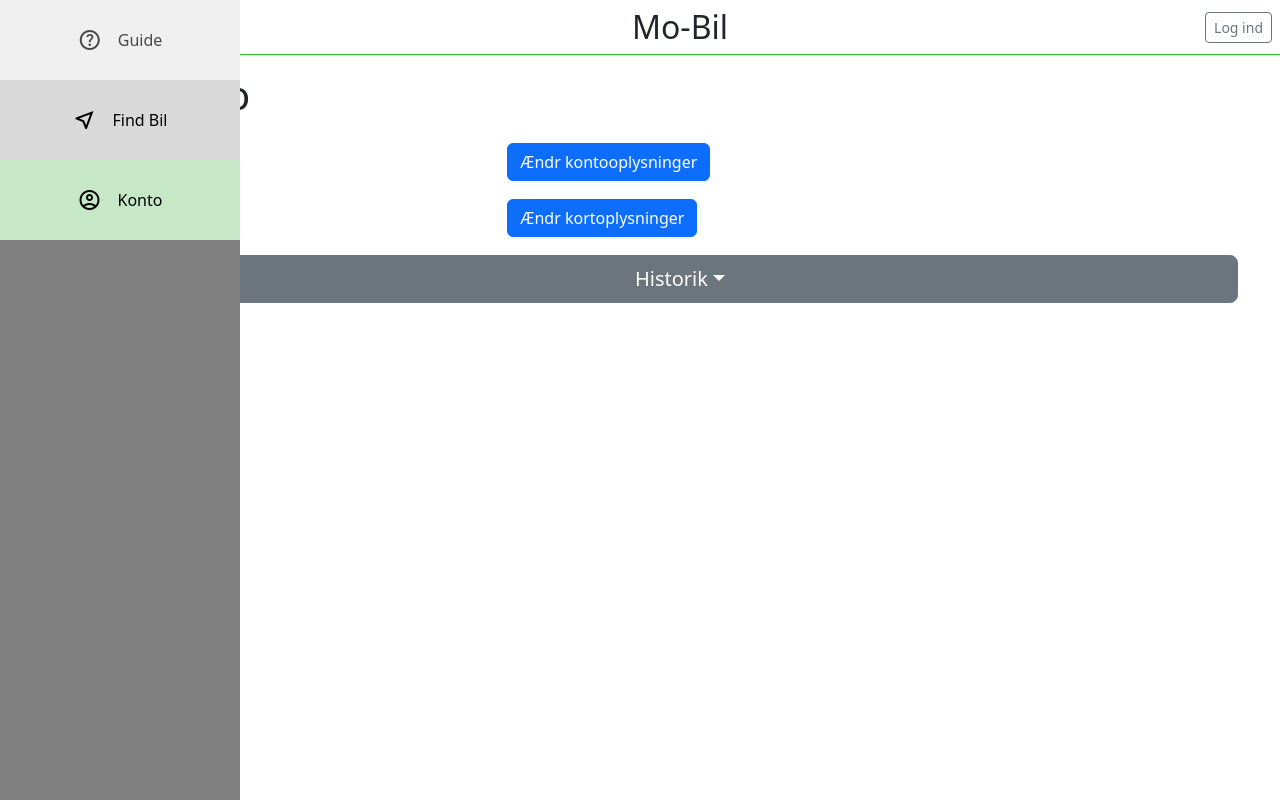
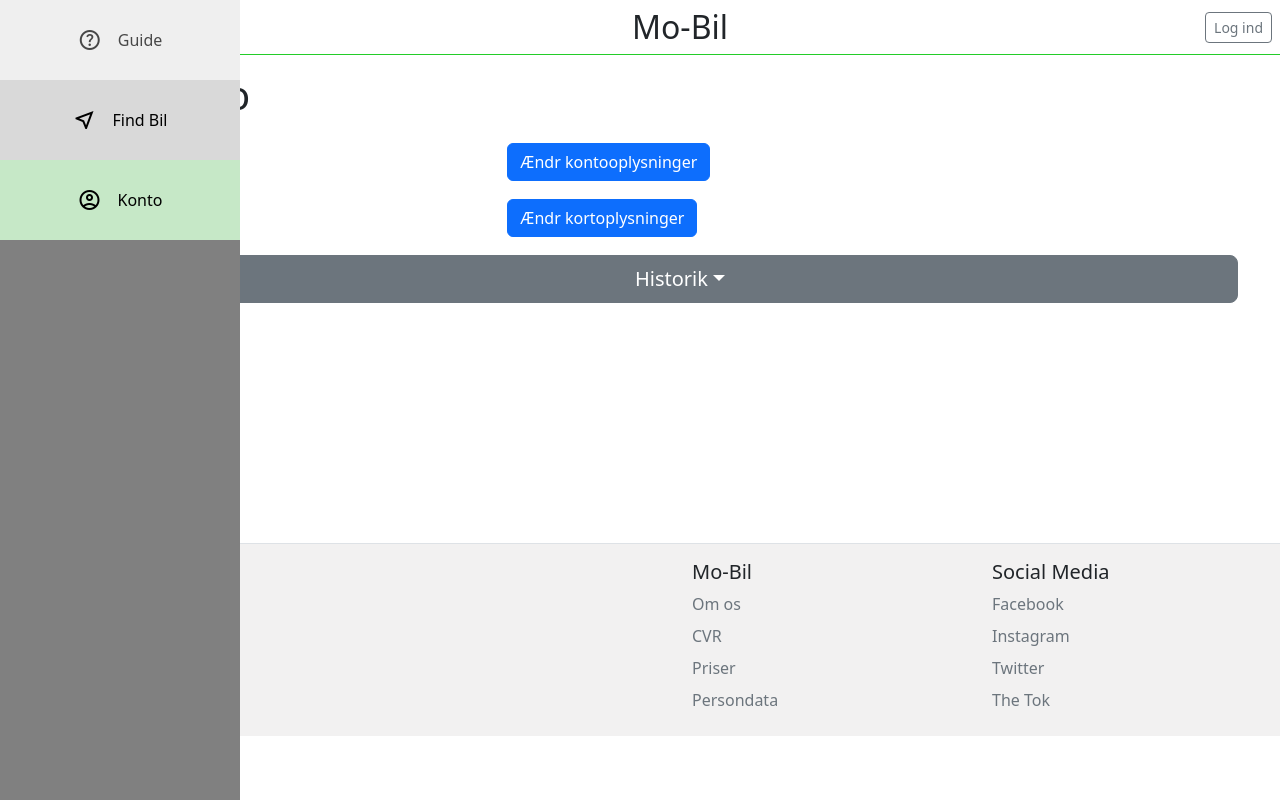
Before and after one commit to Frederik-Hoegh-Christensen/Maps_Project_2.Semester, a website built with webpack: page public/account.html in a window 1280 px wide. Built offline with nearby package versions, Linux system fonts and the light colour scheme; some packages are replaced by stand-ins of ours; no server answers.

Commit message:
add foter to other pages

```diff
--- a/public/account.html
+++ b/public/account.html
@@ -53,7 +53,7 @@
             </li>
         </ul>
     </nav>
-    <main class="mt-2 mx-2">
+    <main class="mt-2 mx-2" style="margin-bottom: 20%;">
         <div class="container">
             <div class="row mx-1 my-3">
                 <h1>Konto</h1>
@@ -197,5 +197,53 @@
             </div>
         </div>
     </main>
+    <div class="container footer-container">
+        <footer class="row row-cols-4 py-3 border-top">
+            <div class="col">
+                <a href="#" class="d-flex align-items-center link-dark mb-3 mt-2">
+                    <span class="material-symbols-outlined">
+                        group
+                    </span>
+                </a>
+                <p class="text-muted">Gruppe 30<br>2022<br>BSUSEXW1KU</p>
+            </div>
+            <div class="col">
+            </div>
+            <div class="col">
+                <h5>Mo-Bil</h5>
+                <ul class="foot flex-column">
+                    <li class="footer-item mb-2">
+                        <a href="#" class="footer-link text-muted">Om os</a>
+                    </li>
+                    <li class="footer-item mb-2">
+                        <a href="#" class="footer-link text-muted">CVR</a>
+                    </li>
+                    <li class="footer-item mb-2">
+                        <a href="#" class="footer-link text-muted">Priser</a>
+                    </li>
+                    <li class="footer-item mb-2">
+                        <a href="#" class="footer-link text-muted">Persondata</a>
+                    </li>
+                </ul>
+            </div>
+            <div class="col">
+                <h5 class="text-capitalize">Social Media</h5>
+                <ul class="foot flex-column">
+                    <li class="footer-item mb-2">
+                        <a href="#" class="footer-link text-muted">Facebook</a>
+                    </li>
+                    <li class="footer-item mb-2">
+                        <a href="#" class="footer-link text-muted">Instagram</a>
+                    </li>
+                    <li class="footer-item mb-2">
+                        <a href="#" class="footer-link text-muted">Twitter</a>
+                    </li>
+                    <li class="footer-item mb-2">
+                        <a href="#" class="footer-link text-muted">The Tok</a>
+                    </li>
+                </ul>
+            </div>
+        </footer>
+    </div>
 </body>
 </html>
```
Also changed, not shown: public/findCar.html (+49 -1 lines).
